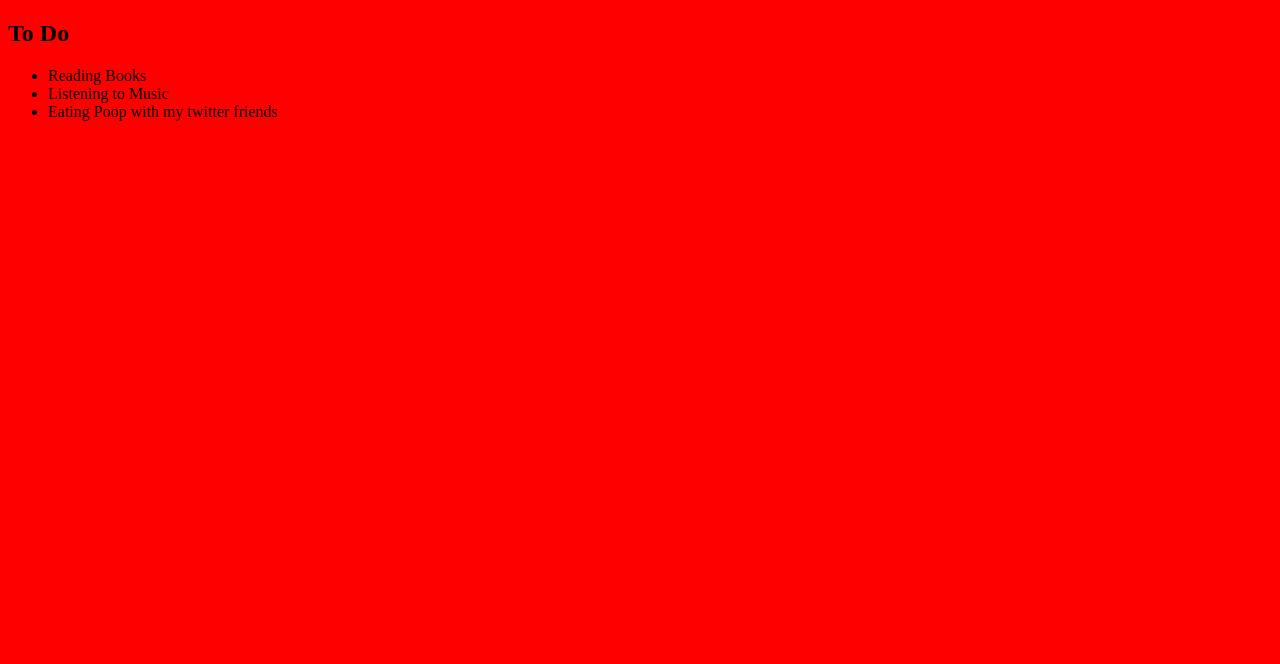
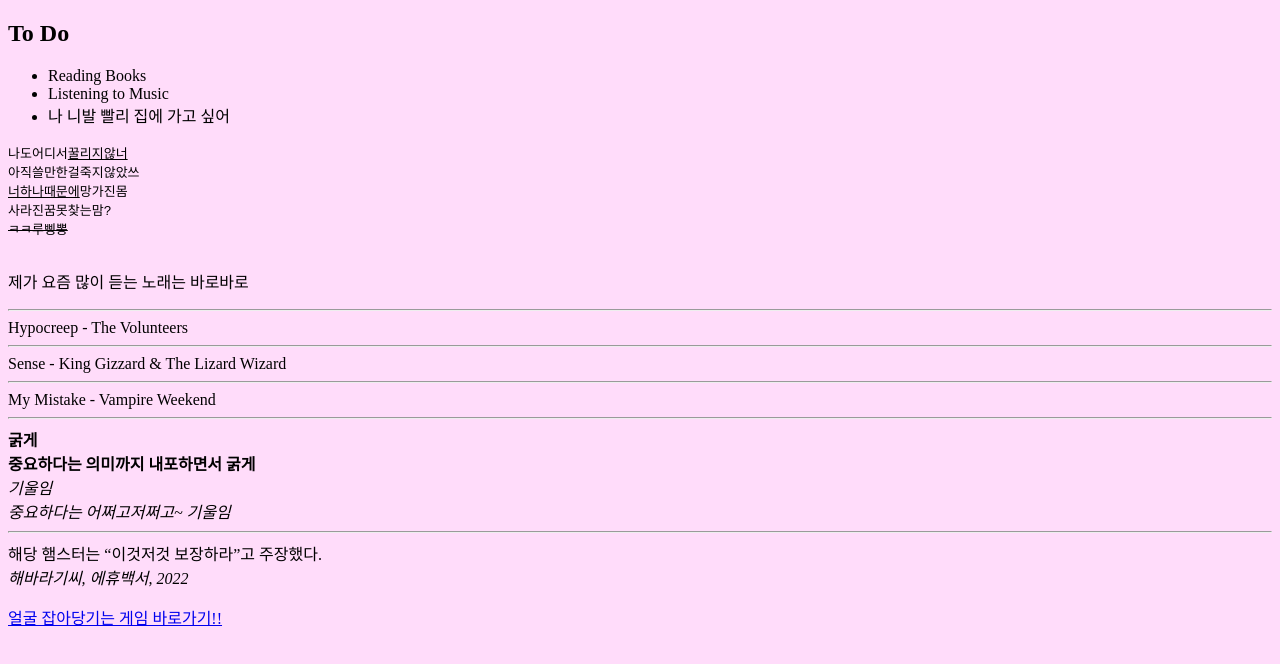
Before and after one commit to hyeonjiji/html_practicing, a website: page index.html in a window 1280 px wide. Drawn offline with Linux system fonts and the light colour scheme.

Commit message:
이것저것

```diff
--- a/index.html
+++ b/index.html
@@ -1,15 +1,45 @@
 <!DOCTYPE html>
+
 <html>
+
   <head>
-    <title>Hello</title>
+    <meta charset="UTF-8"/>
+    <title>Hello 똥들아</title>
     <link rel="stylesheet" href="style.css" />
   </head>
+
   <body>
     <h2>To Do</h2>
     <ul>
       <li>Reading Books</li>
       <li>Listening to Music</li>
-      <li>Eating Poop with my twitter friends</li>
+      <li>나 니발 빨리 집에 가고 싶어</li>
     </ul>
+    <pre>
+나도어디서<ins>꿀리지않너</ins>
+아직쓸만한걸죽지않았쓰
+<ins>너하나때문에</ins>망가진몸
+사라진꿈못찾는맘?
+<del>ㅋㅋ루삥뽕</del>
+    </pre>
+    <p>
+      제가 요즘 많이 듣는 노래는 바로바로
+      <hr/>
+      Hypocreep - The Volunteers
+      <hr/>
+      Sense - King Gizzard & The Lizard Wizard
+      <hr/>
+      My Mistake - Vampire Weekend
+      <hr/>
+      <b> 굵게 </b> <br/>
+      <strong> 중요하다는 의미까지 내포하면서 굵게 </strong> <br/>
+      <i> 기울임 </i> <br/>
+      <em> 중요하다는 어쩌고저쩌고~ 기울임 </em> <br/>
+      <hr/>
+      해당 햄스터는 <q cite=http://abc.com">이것저것 보장하라</q>고 주장했다. <br/>
+      <cite>해바라기씨, 에휴백서, 2022</cite>
+    </p>
+    <a href="https://www.adultswim.com/etcetera/elastic-man/app.html">얼굴 잡아당기는 게임 바로가기!!</a>
   </body>
+
 </html>
--- a/style.css
+++ b/style.css
@@ -1,3 +1,3 @@
 html {
-  background-color: red;
+  background-color: rgb(255, 220, 250);
 }
```
